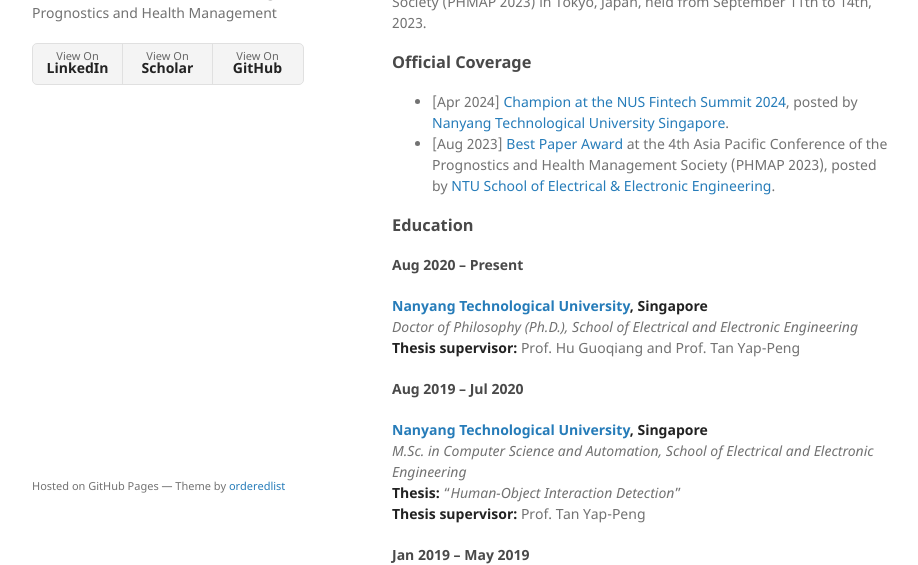
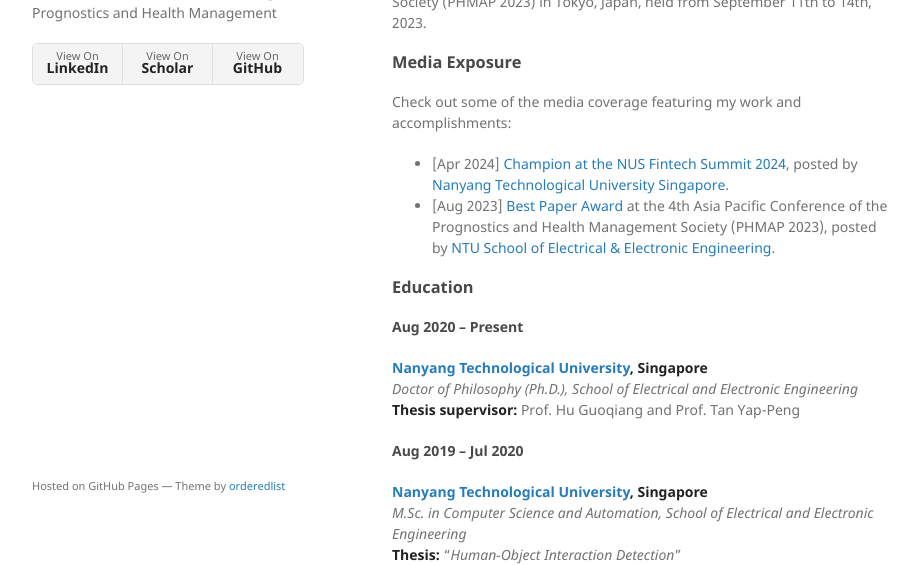
Before and after one commit to jiaxiang-cheng/jiaxiang-cheng.github.io, a Jekyll site: the page built from index.md, in a window 1280 px wide and 900 px high, cut to the strip 335-900 px from the top of the window. Shown: the whole strip, without its empty margins (178-1096 px from the left). Built offline with Jekyll 4.4.1, drawn with Linux system fonts in a browser that asks for light colours; our own code applies the rules of GitHub Pages for plain Markdown files.

Commit message:
update official coverage

```diff
--- a/index.md
+++ b/index.md
@@ -13,8 +13,8 @@ One of our collaborative research papers was honored with the
 of the Prognostics and Health Management Society (PHMAP 2023) in Tokyo, Japan,
 held from September 11th to 14th, 2023.
 
-### Official Coverage
-
+### Media Exposure
+Check out some of the media coverage featuring my work and accomplishments:
 - [Apr 2024] [Champion at the NUS Fintech Summit 2024](https://www.linkedin.com/posts/ntusg_ntusg-ntusginnovation-ntusgstudents-activity-7176535505541427201-cUmB?utm_source=share&utm_medium=member_desktop),
 posted by [Nanyang Technological University Singapore](https://www.linkedin.com/school/ntusg).
 - [Aug 2023] [Best Paper Award](https://www.linkedin.com/posts/ntueee_ntueee-ntueee-activity-7110914240017825792-MmX8?utm_source=share&utm_medium=member_desktop)  at the 4th Asia Pacific Conference
```
